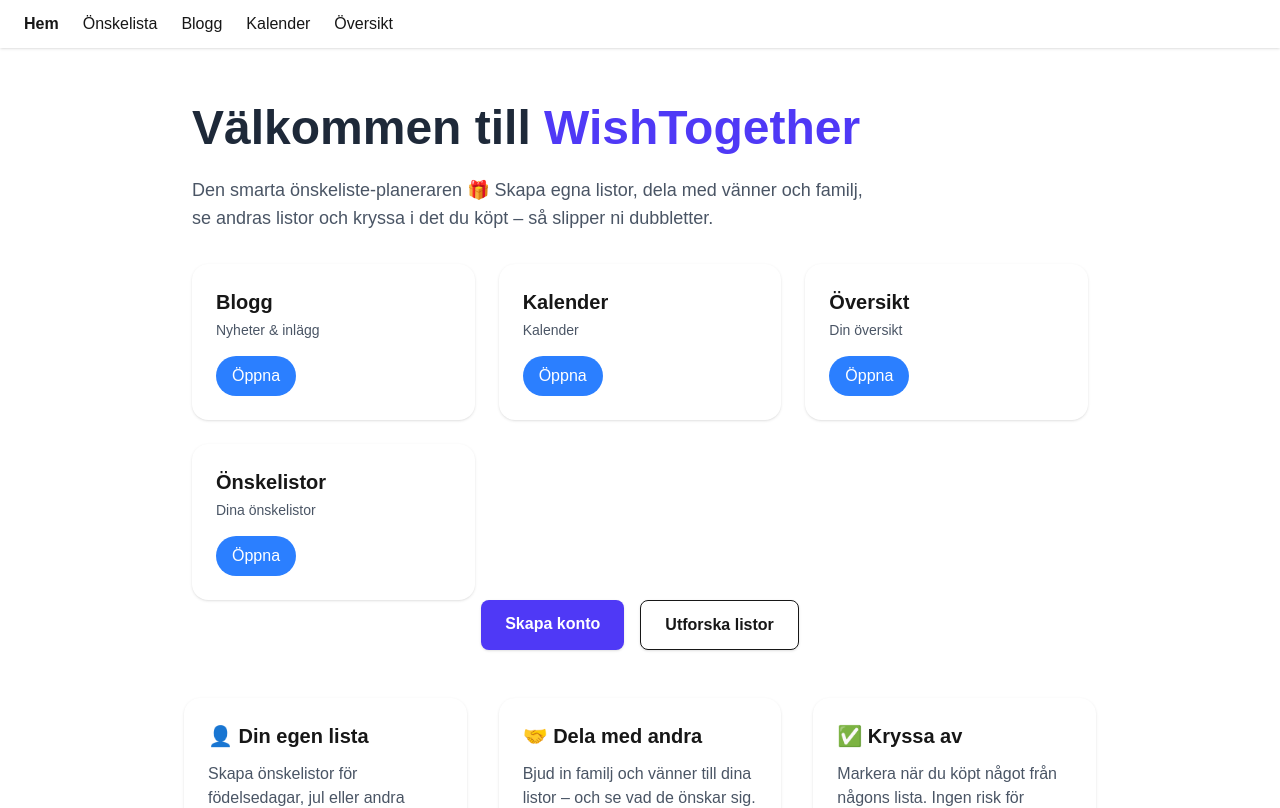
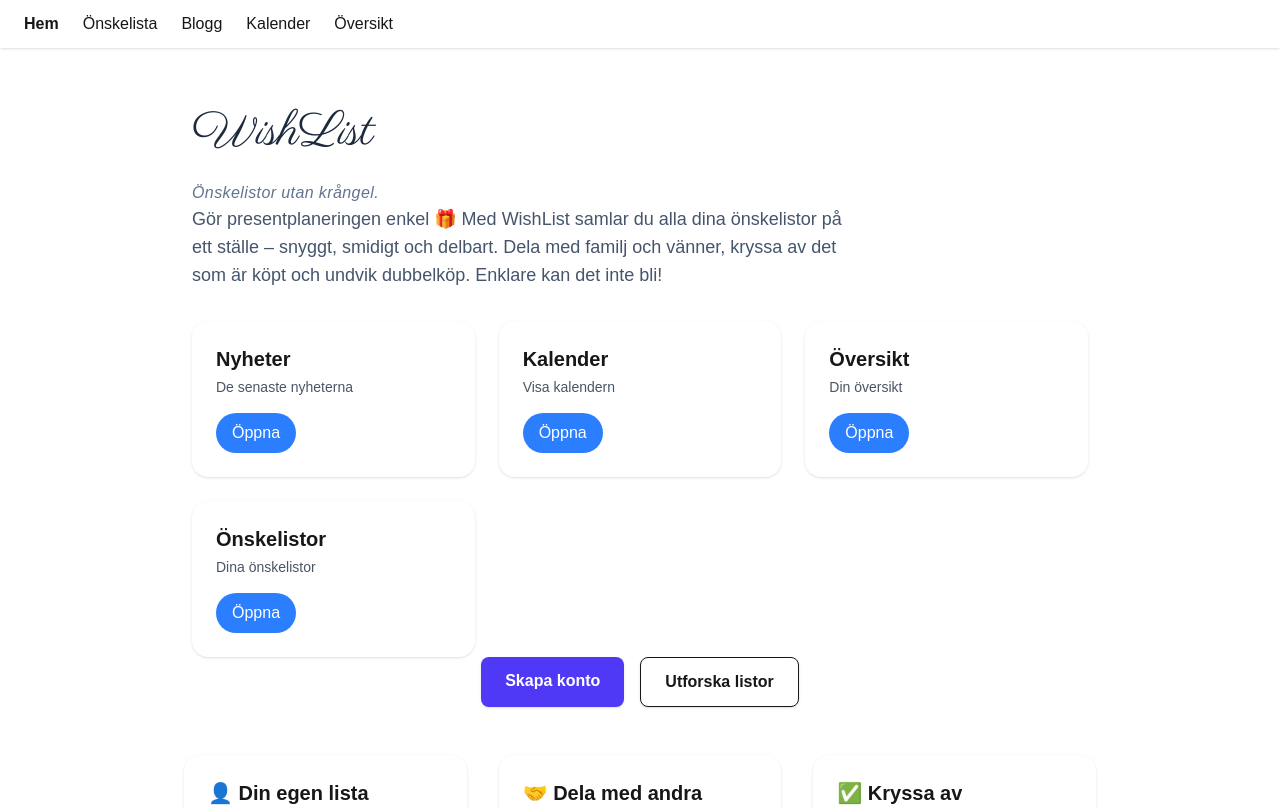
Before and after one commit to figge94/ny-wishlist, a Next.js app: page / in a window 1280 px wide. Shown: the top 808 px of the page. Built offline with nearby package versions, Linux system fonts and the light colour scheme.

Commit message:
tog bort blogg och la till nyheter

```diff
--- a/src/app/blog/[slug]/page.tsx
+++ /dev/null
@@ -1,27 +0,0 @@
-// Fejkdata
-const fakePosts = [
-  { slug: "forsta-inlagget", title: "Första inlägget", content: "Hej världen!" },
-  { slug: "onskelista", title: "Önskelista", content: "Här kommer min lista..." },
-  { slug: "nyheter", title: "Nyheter", content: "Lite uppdateringar." },
-]
-
-// Generera paths för SSG
-export async function generateStaticParams() {
-  return fakePosts.map(post => ({ slug: post.slug }))
-}
-
-// Sidan för ett inlägg
-export default function BlogPostPage({ params }: { params: { slug: string } }) {
-  const post = fakePosts.find(p => p.slug === params.slug)
-
-  if (!post) {
-    return <h1 className="p-6 text-red-500">Inlägget hittades inte</h1>
-  }
-
-  return (
-    <main className="p-6">
-      <h1 className="text-2xl font-bold mb-4">{post.title}</h1>
-      <p>{post.content}</p>
-    </main>
-  )
-}
--- a/src/app/dashboard/page.tsx
+++ b/src/app/dashboard/page.tsx
@@ -51,7 +51,7 @@ export default function DashboardPage() {
           <h2 className="text-lg font-semibold mb-3">Snabbåtgärder</h2>
           <div className="grid gap-2">
             <a href="/wishlist" className="rounded-xl border px-4 py-2 hover:bg-gray-50">Skapa ny lista</a>
-            <a href="/shop" className="rounded-xl border px-4 py-2 hover:bg-gray-50">Gå till shop</a>
+            <a href="/calendar" className="rounded-xl border px-4 py-2 hover:bg-gray-50">Gå till shop</a>
             <a href="/blog" className="rounded-xl border px-4 py-2 hover:bg-gray-50">Skriv inlägg</a>
           </div>
         </Card>
--- a/src/app/layout.tsx
+++ b/src/app/layout.tsx
@@ -1,7 +1,7 @@
 import Link from "next/link"
 import "./globals.css";
 
-export const metadata = { title: "Önskeplaneraren" };
+export const metadata = { title: "WistList" };
 
 export default function RootLayout({
   children,
@@ -21,7 +21,7 @@ export default function RootLayout({
           <Link href="/blog" className="hover:underline">
             Blogg
           </Link>
-          <Link href="/shop" className="hover:underline">
+          <Link href="/calendar" className="hover:underline">
             Kalender
           </Link>
           <Link href="/dashboard" className="hover:underline">
--- a/src/app/page.tsx
+++ b/src/app/page.tsx
@@ -1,9 +1,15 @@
 import Link from "next/link";
+import { Parisienne  } from "next/font/google";
+
+const parisienne  = Parisienne ({
+  subsets: ["latin"],
+  weight: "400",
+});
 
 export default function Home() {
   const cards = [
-    { href: "/blog", title: "Blogg", text: "Nyheter & inlägg" },
-    { href: "/calendar", title: "Kalender", text: "Kalender" },
+    { href: "/news", title: "Nyheter", text: "De senaste nyheterna" },
+    { href: "/calendar", title: "Kalender", text: "Visa kalendern" },
     { href: "/dashboard", title: "Översikt", text: "Din översikt" },
     { href: "/wishlist", title: "Önskelistor", text: "Dina önskelistor" }
   ];
@@ -11,13 +17,24 @@ export default function Home() {
   return (
     <main className="min-h-screen grid place-items-center p-8">
       <section className="w-full max-w-4xl">
-        <h1 className="text-4xl md:text-5xl font-extrabold text-gray-800 mb-6">
-        Välkommen till <span className="text-indigo-600">WishTogether</span>
-      </h1>
-      <p className="text-lg text-gray-600 max-w-2xl mb-8">
-        Den smarta önskeliste-planeraren 🎁
-        Skapa egna listor, dela med vänner och familj, se andras listor och kryssa i det du köpt – så slipper ni dubbletter.
-      </p>
+        <h1 className="text-4xl md:text-5xl text-slate-800 mb-6">
+          <span className={`${parisienne.className}`}>
+            WishList
+          </span>
+
+        </h1>
+
+        <p className="mt-2 text-md text-slate-500 italic font-light tracking-wide">
+          Önskelistor utan krångel.
+        </p>
+
+        <p className="text-lg text-slate-600 max-w-2xl mb-8">
+          Gör presentplaneringen enkel 🎁
+          Med WishList samlar du alla dina önskelistor på ett ställe – snyggt, smidigt och delbart.
+          Dela med familj och vänner, kryssa av det som är köpt och undvik dubbelköp.
+          Enklare kan det inte bli!
+        </p>
+
         <div className="grid gap-6 sm:grid-cols-3">
           {cards.map(c => (
             <Link key={c.href} href={c.href}
```
Also changed, not shown: src/app/news/layout.tsx (renamed from src/app/blog/layout.tsx), src/app/news/page.tsx (renamed from src/app/blog/page.tsx).
